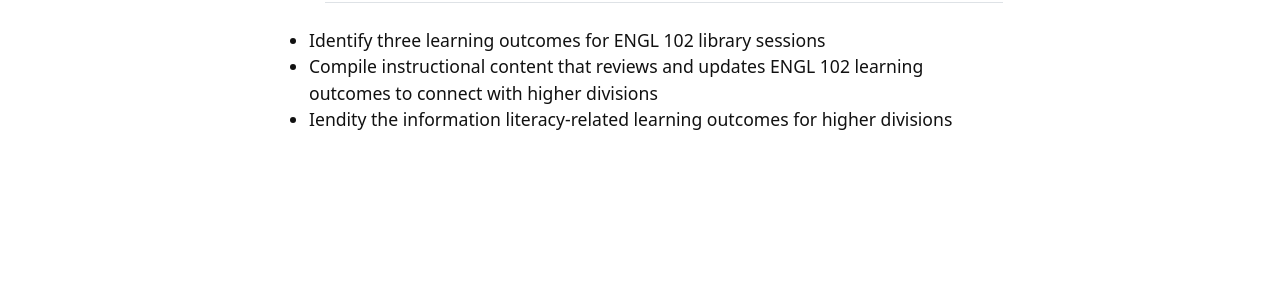
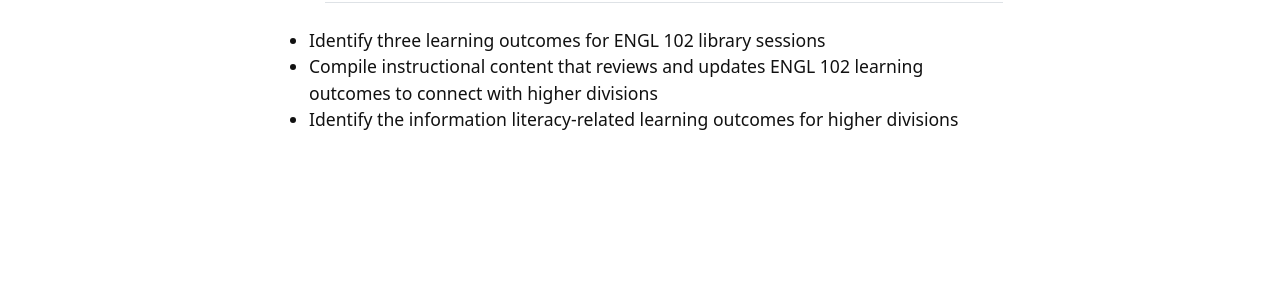
Before and after one commit to hanwendong1/instructionteam, a Jekyll site: the page built from content/5-ENGL refresher.md, in a window 1280 px wide. Shown: the part 231-533 px from the top of the page. Built offline with Jekyll 4.4.1, drawn with Linux system fonts in a browser that asks for light colours.

Commit message:
Update 5-ENGL refresher.md

```diff
--- a/content/5-ENGL refresher.md
+++ b/content/5-ENGL refresher.md
@@ -5,4 +5,4 @@ nav: ENGL Refresher
 
 - Identify three learning outcomes for ENGL 102 library sessions
 - Compile instructional content that reviews and updates ENGL 102 learning outcomes to connect with higher divisions
-- Iendity the information literacy-related learning outcomes for higher divisions
+- Identify the information literacy-related learning outcomes for higher divisions
```
